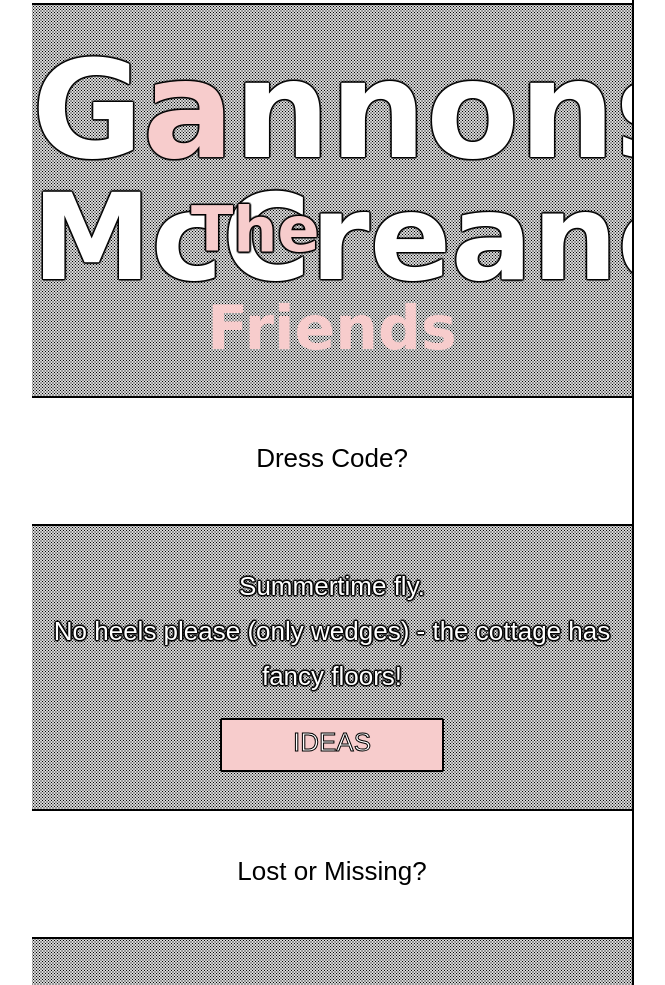
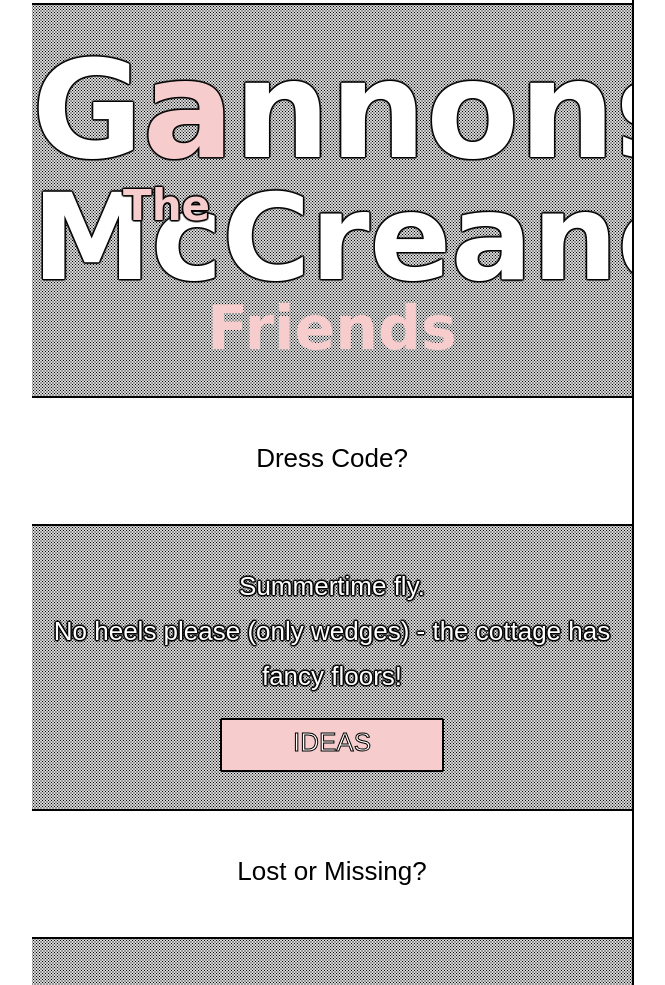
Before and after one commit to jupawedding/jupawedding.github.io, a website: page app/index.html in a window 1280 px wide. Shown: the part 1513-2498 px from the top of the page, without its empty margins (28-693 px from the left). Drawn offline with nearby package versions, Linux system fonts and the light colour scheme; a web font is replaced by a local one.

Commit message:
playlist

```diff
--- a/app/scss/styles.scss
+++ b/app/scss/styles.scss
@@ -453,11 +453,12 @@ a{
       left: 159px;
       font-size: 62px;
 
-     @media (min-width: 1300px)  {
-      top: 7px;
-      left: 91px;
-      font-size: 42px;
-      }
+
+       @media (min-width: 1110px)  {
+         top: 7px;
+        left: 91px;
+        font-size: 42px;
+       }
     }
 }
 
```
Also changed, not shown: app/css/styles.css.
